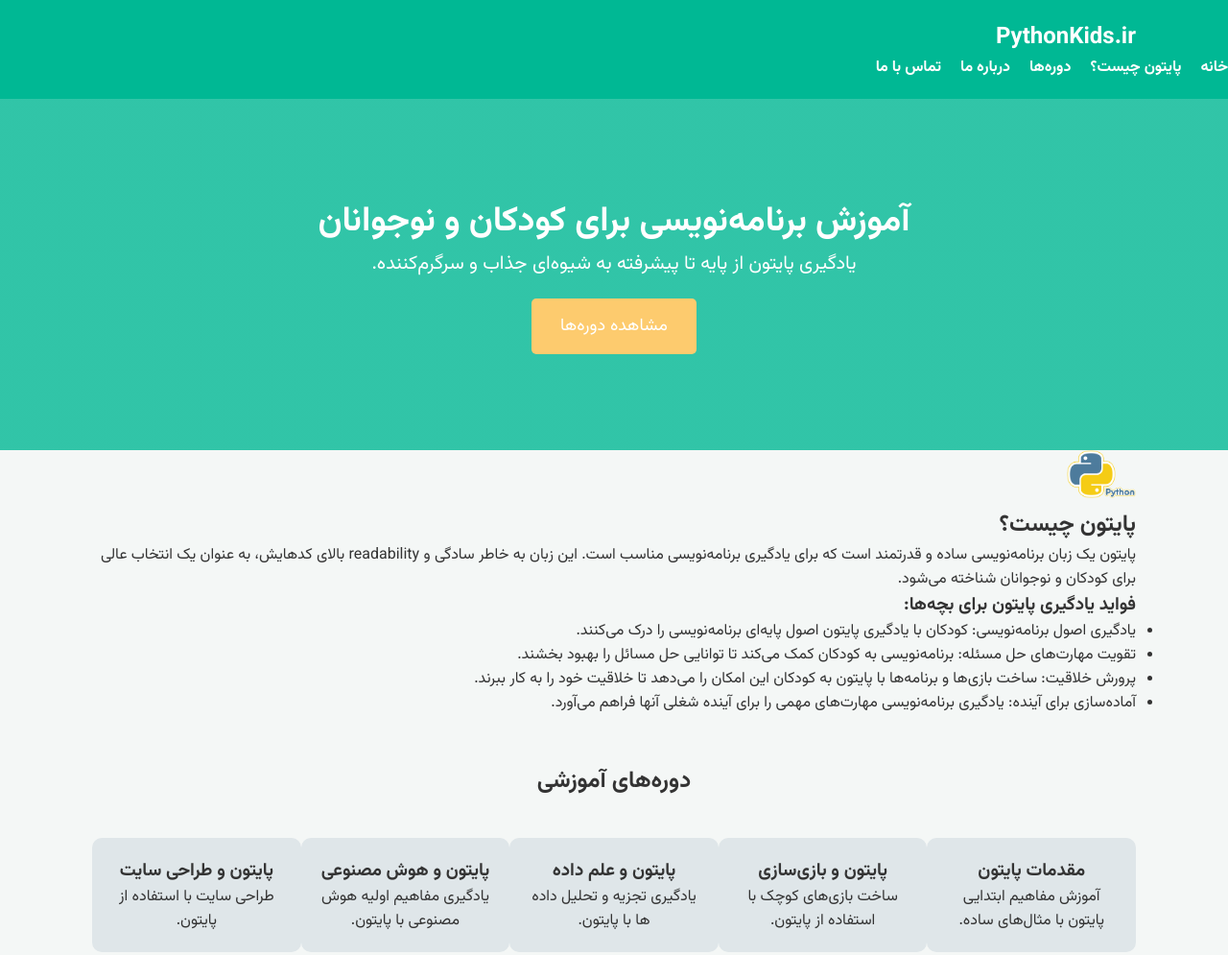
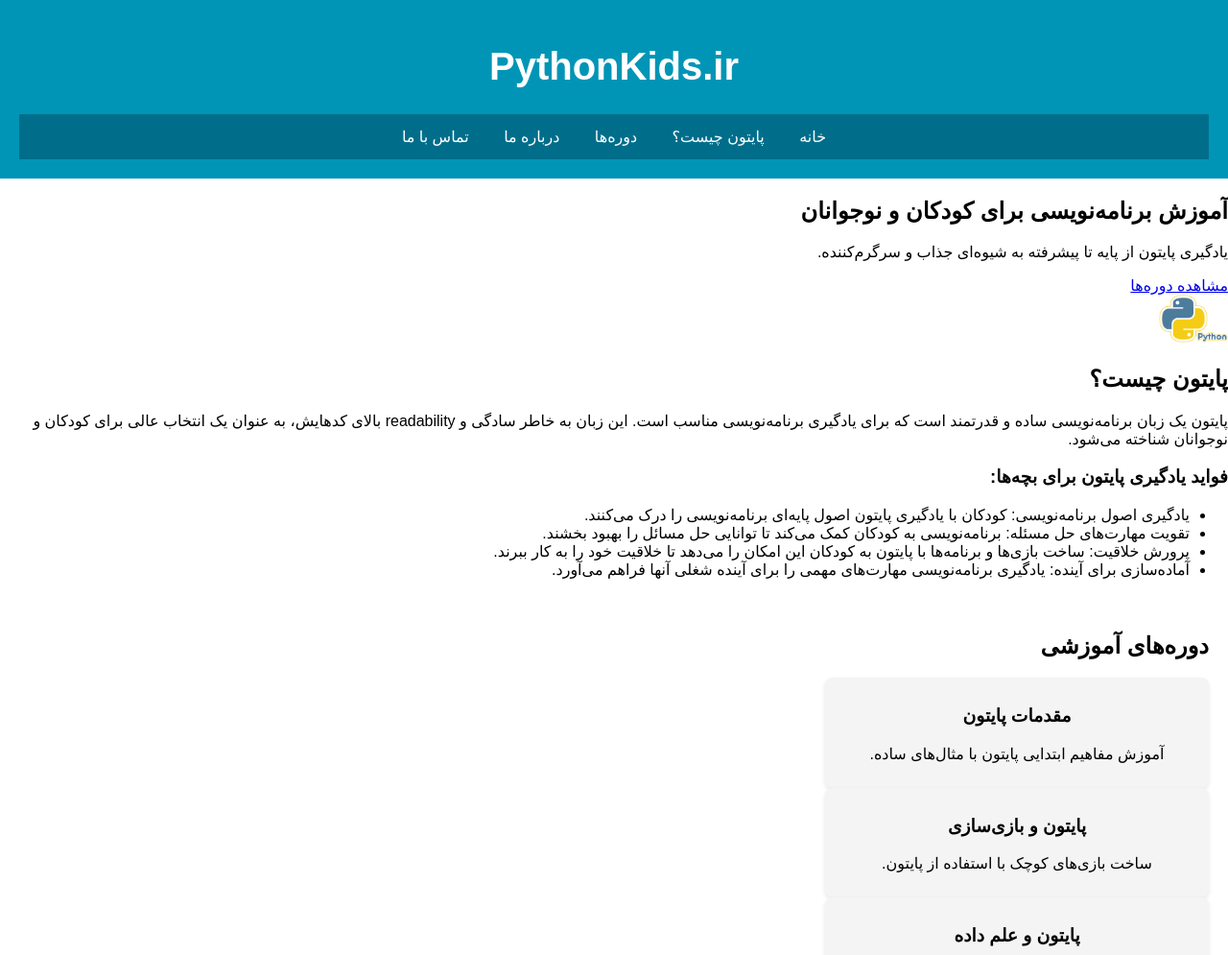
Before and after one commit to sararmznzdh/pythonkids.ir, a plain HTML site: page index.html in a window 1280 px wide. Shown: the top 995 px of the page at 96% size. Drawn offline with Linux system fonts and the light colour scheme.

Commit message:
Update styles.css

```diff
--- a/styles.css
+++ b/styles.css
@@ -1,135 +1,95 @@
-* {
+body {
+    font-family: Arial, sans-serif;
     margin: 0;
     padding: 0;
-    box-sizing: border-box;
-}
-
-body {
-    font-family: 'Vazirmatn', sans-serif;
     direction: rtl;
-    background-color: #f4f7f6;
-    color: #333;
-}
-
-.container {
-    width: 85%;
-    margin: 0 auto;
+    text-align: right;
 }
 
 header {
-    background-color: #00b894;
-    padding: 20px 0;
+    background-color: #0095b6;
+    color: white;
+    padding: 20px;
+    text-align: center;
 }
 
-header .container {
-    display: flex;
-    justify-content: space-between;
-    align-items: center;
+nav ul {
+    list-style-type: none;
+    margin: 0;
+    padding: 0;
+    background-color: #006e8b;
+    overflow: hidden;
+    text-align: center;
 }
 
-header h1 {
-    color: white;
-    font-size: 24px;
-}
-
-header nav ul {
-    list-style: none;
-    display: flex;
-}
-
-header nav ul li {
-    margin-left: 20px;
-}
-
-header nav ul li a {
-    color: white;
-    text-decoration: none;
-    font-weight: bold;
-    font-size: 16px;
-}
-
-.hero {
-    background: linear-gradient(rgba(0, 184, 148, 0.8), rgba(0, 184, 148, 0.8)), url('hero.jpg') no-repeat center center/cover;
-    color: white;
-    text-align: center;
-    padding: 100px 0;
-}
-
-.hero h2 {
-    font-size: 36px;
-}
-
-.hero p {
-    font-size: 20px;
-}
-
-.btn {
-    background-color: #fdcb6e;
-    color: white;
-    padding: 15px 30px;
-    text-decoration: none;
-    font-size: 18px;
-    border-radius: 5px;
-    margin-top: 20px;
+nav ul li {
     display: inline-block;
 }
 
-.courses {
-    padding: 50px 0;
+nav ul li a {
+    display: block;
+    color: white;
+    text-align: center;
+    padding: 14px 16px;
+    text-decoration: none;
 }
 
-.courses h2 {
-    text-align: center;
-    margin-bottom: 40px;
+nav ul li a:hover {
+    background-color: #005a70;
 }
 
-.course-list {
-    display: flex;
-    justify-content: space-around;
+h1 {
+    font-size: 2.5em;
+}
+
+.btn-primary {
+    background-color: #ffcc00;
+    color: #fff;
+    border: none;
+    padding: 10px 20px;
+    font-size: 1.2em;
+    cursor: pointer;
+    margin-top: 20px;
+}
+
+.courses {
+    display: grid;
+    grid-template-columns: repeat(3, 1fr);
+    gap: 20px;
+    padding: 20px;
 }
 
 .course {
-    background-color: #dfe6e9;
-    padding: 20px;
-    border-radius: 10px;
-    width: 30%;
+    background-color: #f4f4f4;
+    border-radius: 8px;
     text-align: center;
+    padding: 10px;
+    box-shadow: 0 2px 4px rgba(0, 0, 0, 0.1);
 }
 
-.about, .contact {
-    padding: 50px 0;
-    text-align: center;
+.course img {
+    width: 50px;
+    margin-bottom: 10px;
 }
 
-form {
-    display: flex;
-    flex-direction: column;
-    width: 50%;
-    margin: 0 auto;
+.about-us {
+    text-align: center;
+    padding: 20px;
+    background-color: #f8f9fa;
 }
 
-input, textarea {
-    padding: 15px;
-    margin: 10px 0;
-    border-radius: 5px;
-    border: 1px solid #ccc;
-}
-
-button {
-    background-color: #00b894;
-    color: white;
-    padding: 15px;
-    font-size: 18px;
-    border: none;
-    border-radius: 5px;
-    cursor: pointer;
+.contact-info {
+    text-align: center;
+    padding: 10px;
+    background-color: #f1f1f1;
 }
 
 footer {
-    background-color: #00b894;
+    background-color: #0095b6;
     color: white;
+    padding: 10px;
+}
+
+.text-center {
     text-align: center;
-    padding: 20px 0;
-    position: relative;
-    width: 100%;
 }
```
